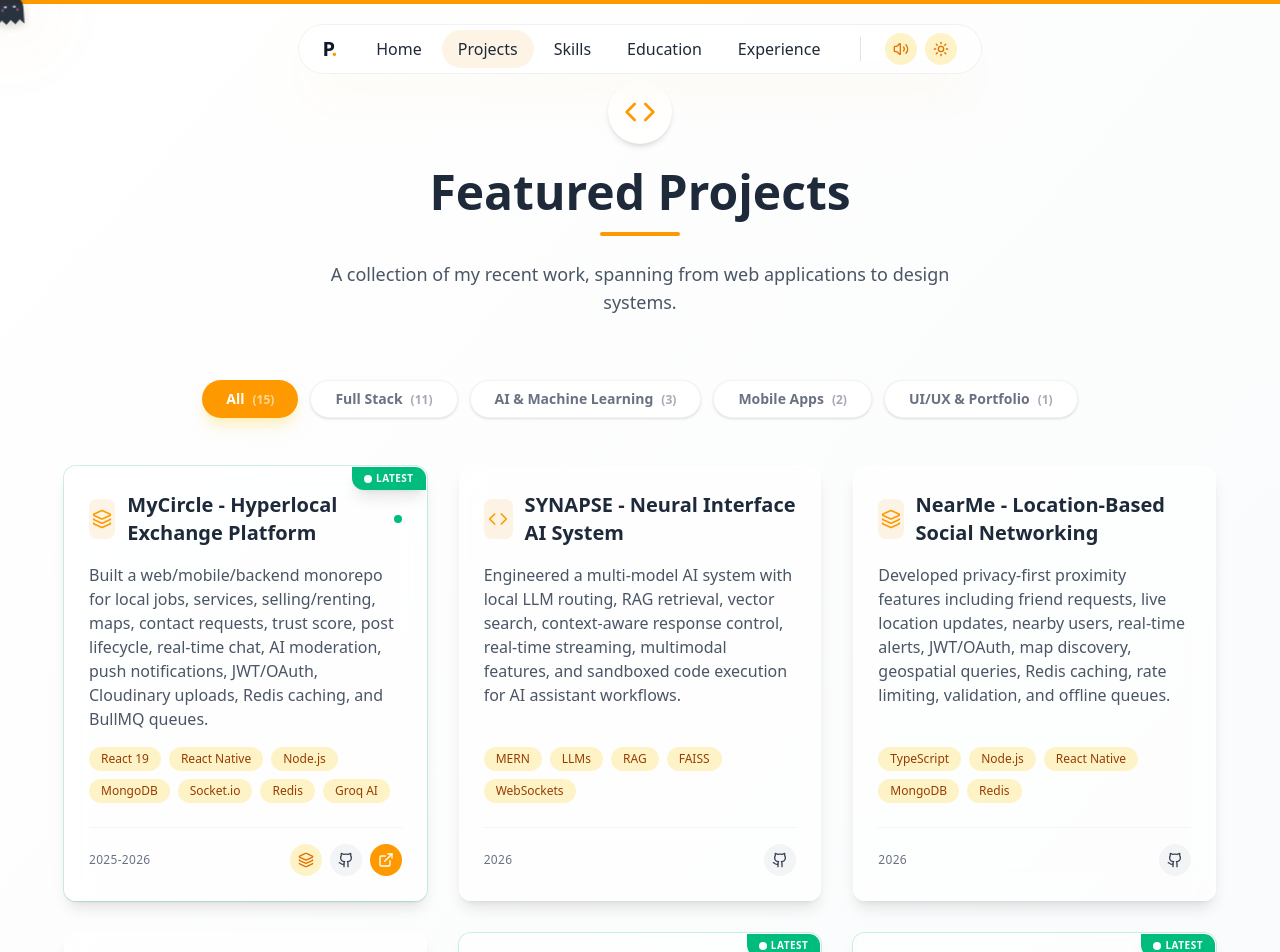
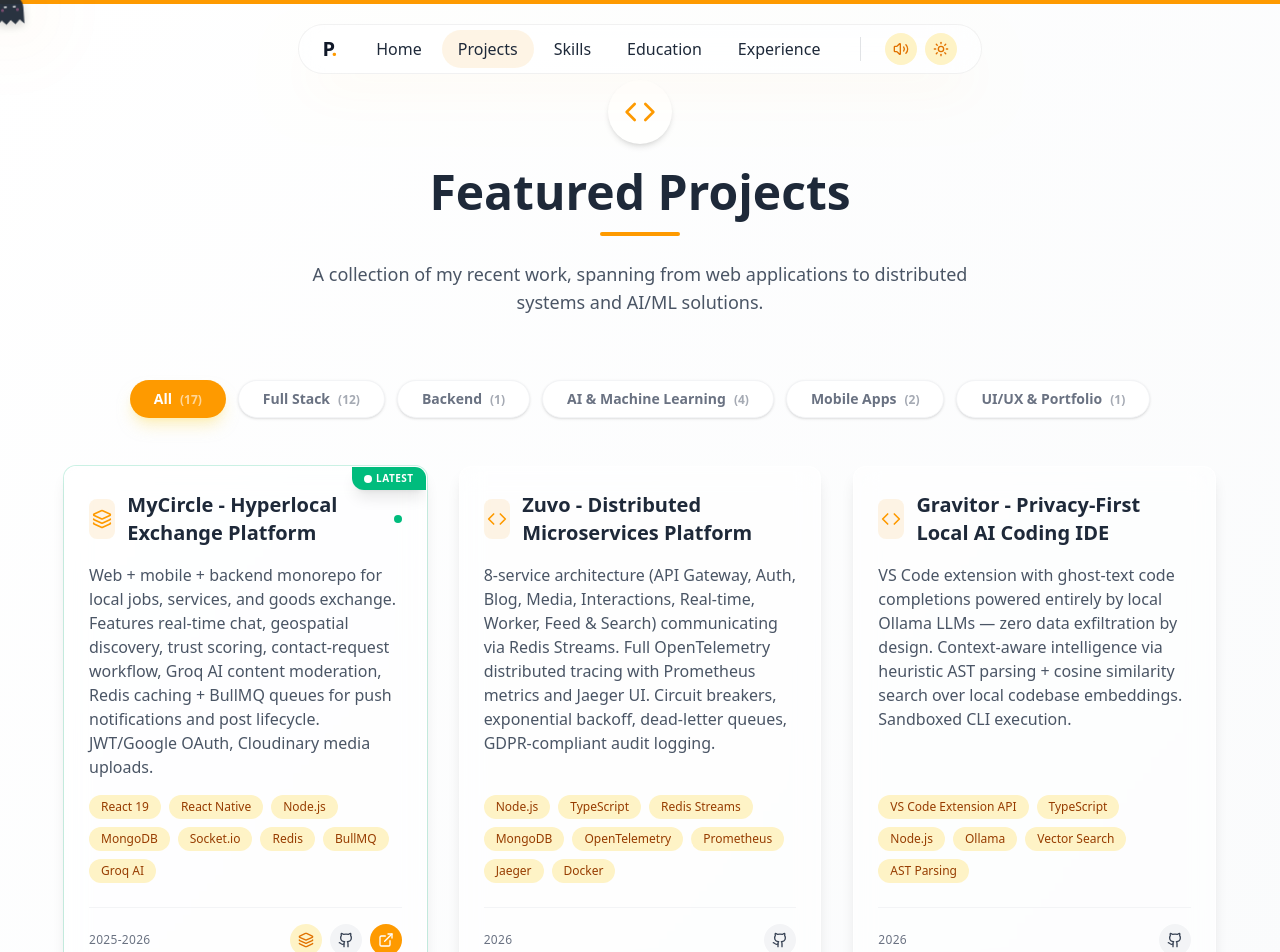
Before and after one commit to PARASMANI-KHUNTE/PARASMANIKHUNTE, a React (Vite) app in the folder client/: page /projects in a window 1280 px wide. Shown: the top 952 px of the page. Built offline with nearby package versions, Linux system fonts and the light colour scheme.

Commit message:
fix: Complete resume-website alignment - add Zuvo & Gravitor projects, update skills with missing technologies, enhance content descriptions

```diff
--- a/client/src/pages/Projects.jsx
+++ b/client/src/pages/Projects.jsx
@@ -13,19 +13,39 @@ export const projects = [
   // 🥇 MyCircle
   {
     title: "MyCircle - Hyperlocal Exchange Platform",
-    description: "Built a web/mobile/backend monorepo for local jobs, services, selling/renting, maps, contact requests, trust score, post lifecycle, real-time chat, AI moderation, push notifications, JWT/OAuth, Cloudinary uploads, Redis caching, and BullMQ queues.",
-    tech: "React 19, React Native, Node.js, MongoDB, Socket.io, Redis, Groq AI",
+    description: "Web + mobile + backend monorepo for local jobs, services, and goods exchange. Features real-time chat, geospatial discovery, trust scoring, contact-request workflow, Groq AI content moderation, Redis caching + BullMQ queues for push notifications and post lifecycle. JWT/Google OAuth, Cloudinary media uploads.",
+    tech: "React 19, React Native, Node.js, MongoDB, Socket.io, Redis, BullMQ, Groq AI",
     link: "https://mycircle-9gm5.onrender.com",
     github: "https://github.com/PARASMANI-KHUNTE/MyCircle",
     year: "2025-2026",
     isLatest: true,
     categories: ["Mobile Apps", "Full Stack"]
   },
+  // ⚡ Zuvo - NEW
+  {
+    title: "Zuvo - Distributed Microservices Platform",
+    description: "8-service architecture (API Gateway, Auth, Blog, Media, Interactions, Real-time, Worker, Feed & Search) communicating via Redis Streams. Full OpenTelemetry distributed tracing with Prometheus metrics and Jaeger UI. Circuit breakers, exponential backoff, dead-letter queues, GDPR-compliant audit logging.",
+    tech: "Node.js, TypeScript, Redis Streams, MongoDB, OpenTelemetry, Prometheus, Jaeger, Docker",
+    link: "",
+    github: "https://github.com/PARASMANI-KHUNTE/Zuvo",
+    year: "2026",
+    categories: ["Full Stack", "Backend"]
+  },
+  // 🤖 Gravitor - NEW
+  {
+    title: "Gravitor - Privacy-First Local AI Coding IDE",
+    description: "VS Code extension with ghost-text code completions powered entirely by local Ollama LLMs — zero data exfiltration by design. Context-aware intelligence via heuristic AST parsing + cosine similarity search over local codebase embeddings. Sandboxed CLI execution.",
+    tech: "VS Code Extension API, TypeScript, Node.js, Ollama, Vector Search, AST Parsing",
+    link: "",
+    github: "https://github.com/PARASMANI-KHUNTE/Gravitor",
+    year: "2026",
+    categories: ["AI & Machine Learning"]
+  },
   // ⚡ SYNAPSE
   {
     title: "SYNAPSE - Neural Interface AI System",
-    description: "Engineered a multi-model AI system with local LLM routing, RAG retrieval, vector search, context-aware response control, real-time streaming, multimodal features, and sandboxed code execution for AI assistant workflows.",
-    tech: "MERN, LLMs, RAG, FAISS, WebSockets",
+    description: "Engineered a multi-model AI system with local LLM routing, RAG retrieval, vector search, context-aware response control, real-time streaming, multimodal features, and sandboxed code execution.",
+    tech: "MERN, LLMs, RAG, FAISS, WebSockets, Ollama, LangGraph",
     link: "",
     github: "https://github.com/PARASMANI-KHUNTE/LLMContext",
     year: "2026",
@@ -34,8 +54,8 @@ export const projects = [
   // 📍 NearMe
   {
     title: "NearMe - Location-Based Social Networking",
-    description: "Developed privacy-first proximity features including friend requests, live location updates, nearby users, real-time alerts, JWT/OAuth, map discovery, geospatial queries, Redis caching, rate limiting, validation, and offline queues.",
-    tech: "TypeScript, Node.js, React Native, MongoDB, Redis",
+    description: "Developed privacy-first proximity features including friend requests, live location updates, nearby users, real-time alerts, JWT/OAuth, map discovery, geospatial queries, Redis caching.",
+    tech: "TypeScript, Node.js, React Native, MongoDB, Redis, Geospatial Queries",
     link: "",
     github: "https://github.com/PARASMANI-KHUNTE/NearMe",
     year: "2026",
@@ -44,7 +64,7 @@ export const projects = [
   // 💬 Vaani
   {
     title: "Vaani - Real-Time Messaging Platform",
-    description: "Built production-style chat workflows for 1-to-1/group messaging, typing indicators, presence, read/delivered states, media/file/voice sharing, reactions, replies, friend requests, blocking, and group administration.",
+    description: "Built production-style chat workflows for 1-to-1/group messaging, typing indicators, presence, read/delivered states, media/file/voice sharing, reactions, replies, friend requests, group admin controls.",
     tech: "React, Node.js, Express, Socket.io, MongoDB, Cloudinary",
     link: "https://vaani-11o3.onrender.com",
     github: "https://github.com/PARASMANI-KHUNTE/Vaani",
@@ -54,7 +74,7 @@ export const projects = [
   // 🎓 CampusCompare
   {
     title: "CampusCompare",
-    description: "A full-stack web platform helping students discover, evaluate, and compare colleges. Features advanced search filters, side-by-side comparisons, student reviews, personalized shortlisting, JWT authentication, and an admin dashboard.",
+    description: "A full-stack web platform helping students discover, evaluate, and compare colleges. Features advanced search filters, side-by-side comparisons, student reviews, personalized showcase.",
     tech: "React, Node.js, PostgreSQL, Prisma, Cloudinary",
     link: "https://campuscompare-app.onrender.com",
     github: "https://github.com/PARASMANI-KHUNTE/CampusCompare",
@@ -171,7 +191,7 @@ const Projects = () => {
   const [selectedProject, setSelectedProject] = useState(null);
   const [selectedCategory, setSelectedCategory] = useState("All");
 
-  const categories = ["All", "Full Stack", "AI & Machine Learning", "Mobile Apps", "UI/UX & Portfolio"];
+  const categories = ["All", "Full Stack", "Backend", "AI & Machine Learning", "Mobile Apps", "UI/UX & Portfolio"];
 
   const handleOpenPreview = (project) => {
     setSelectedProject(project);
@@ -228,9 +248,10 @@ const Projects = () => {
 
   return (
     <section
-      className={`min-h-screen relative py-20 px-6 overflow-hidden transition-all duration-500 ${isDarkMode
-        ? "bg-gradient-to-br from-gray-900 to-gray-800 text-white"
-        : "bg-gradient-to-br from-white to-gray-50 text-gray-800"
+      className={`min-h-screen relative py-20 px-6 overflow-hidden transition-all duration-500 ${
+        isDarkMode
+          ? "bg-gradient-to-br from-gray-900 to-gray-800 text-white"
+          : "bg-gradient-to-br from-white to-gray-50 text-gray-800"
         }`}
     >
       <BackgroundParticles count={15} />
@@ -247,7 +268,8 @@ const Projects = () => {
             initial={{ scale: 0.8, opacity: 0 }}
             animate={{ scale: 1, opacity: 1 }}
             transition={{ type: "spring", stiffness: 100, delay: 0.2 }}
-            className={`mx-auto mb-6 flex h-16 w-16 items-center justify-center rounded-full ${isDarkMode ? "bg-gray-800" : "bg-white shadow-md"
+            className={`mx-auto mb-6 flex h-16 w-16 items-center justify-center rounded-full ${
+              isDarkMode ? "bg-gray-800" : "bg-white shadow-md"
               }`}
           >
             <Code className={`h-8 w-8 ${isDarkMode ? "text-amber-400" : "text-amber-500"}`} />
@@ -265,7 +287,7 @@ const Projects = () => {
           />
 
           <p className={`text-lg max-w-2xl mx-auto ${isDarkMode ? "text-gray-300" : "text-gray-600"}`}>
-            A collection of my recent work, spanning from web applications to design systems.
+            A collection of my recent work, spanning from web applications to distributed systems and AI/ML solutions.
           </p>
         </motion.div>
 
--- a/client/src/pages/Skills.jsx
+++ b/client/src/pages/Skills.jsx
@@ -77,7 +77,9 @@ const skillCategories = [
       { name: "API Security", level: 80 },
       { name: "Rate Limiting", level: 85 },
       { name: "Zod Validation", level: 85 },
-      { name: "Queues / Redis", level: 75 },
+      { name: "Redis Streams & Pub/Sub", level: 85 },
+      { name: "BullMQ (Job Queues)", level: 85 },
+      { name: "Circuit Breakers", level: 80 },
       { name: "Microservices", level: 70 }
     ]
   },
@@ -91,7 +93,7 @@ const skillCategories = [
       { name: "MongoDB", level: 95 },
       { name: "PostgreSQL", level: 80 },
       { name: "MySQL", level: 80 },
-      { name: "Redis", level: 80 },
+      { name: "Redis", level: 85 },
       { name: "Schema Design", level: 85 },
       { name: "Indexing", level: 75 },
       { name: "Geospatial Queries", level: 70 },
@@ -111,10 +113,13 @@ const skillCategories = [
       { name: "Computer Vision", level: 70 },
       { name: "TensorFlow / PyTorch", level: 65 },
       { name: "RAG Pipelines", level: 85 },
-      { name: "Vector Search", level: 85 },
+      { name: "Vector Search (FAISS, Qdrant)", level: 85 },
       { name: "LangGraph", level: 80 },
-      { name: "Ollama", level: 85 },
-      { name: "Prompt Engineering", level: 90 }
+      { name: "Ollama (Local LLMs)", level: 85 },
+      { name: "Groq API", level: 85 },
+      { name: "Prompt Engineering", level: 90 },
+      { name: "STT / TTS Integration", level: 80 },
+      { name: "Vision AI (LLaVA)", level: 75 }
     ]
   },
   {
@@ -124,13 +129,13 @@ const skillCategories = [
     color: "from-sky-500 to-blue-400",
     shadow: "shadow-sky-500/20",
     skills: [
-      { name: "AWS Basics", level: 40 },
-      { name: "EC2 & S3", level: 45 },
-      { name: "Lambda", level: 35 },
-      { name: "API Gateway", level: 35 },
-      { name: "Docker", level: 45 },
+      { name: "AWS (EC2, S3, IAM, Lambda)", level: 45 },
+      { name: "Docker", level: 50 },
       { name: "Kubernetes Basics", level: 30 },
-      { name: "CI/CD & GitHub Actions", level: 45 },
+      { name: "CI/CD & GitHub Actions", level: 50 },
+      { name: "OpenTelemetry", level: 80 },
+      { name: "Prometheus", level: 75 },
+      { name: "Jaeger (Distributed Tracing)", level: 75 },
       { name: "Render / Vercel", level: 85 },
       { name: "Firebase", level: 70 },
       { name: "Cloudinary", level: 85 }
@@ -147,6 +152,8 @@ const skillCategories = [
       { name: "Postman", level: 95 },
       { name: "Linux / Bash", level: 75 },
       { name: "Cursor / Copilot", level: 95 },
+      { name: "Windsurf", level: 85 },
+      { name: "VS Code Extension API", level: 80 },
       { name: "Technical Docs", level: 85 },
       { name: "Problem-solving", level: 90 }
     ]
```
